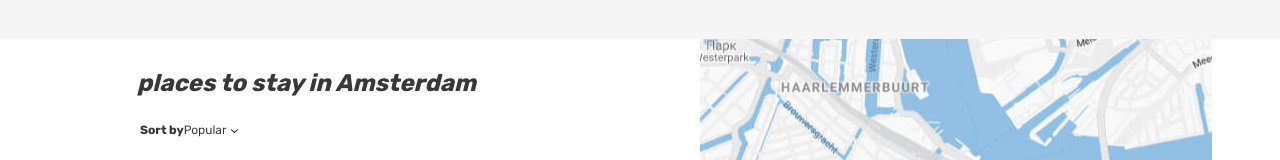
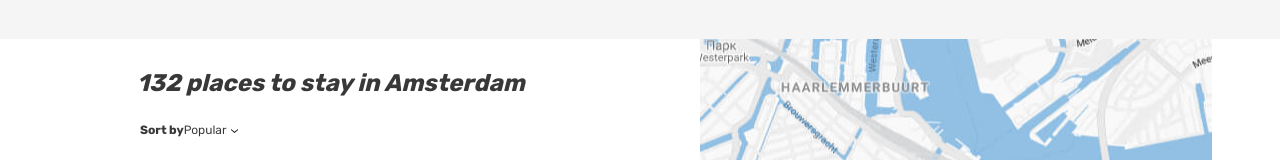
Before and after one commit to Koblizka/475753-six-cities-8, a React (Create React App) app in the folder project/: page / in a window 1280 px wide. Shown: the part 146-306 px from the top of the page. Built offline with nearby package versions, Linux system fonts and the light colour scheme.

Commit message:
потеря потерь

```diff
--- a/project/src/index.tsx
+++ b/project/src/index.tsx
@@ -6,7 +6,7 @@ import {Setting} from './common/const';
 ReactDOM.render(
   <React.StrictMode>
     <App
-      AmountPlacesToLive = {Setting.PlaceAmount}
+      amountPlacesToLive = {Setting.PlaceAmount}
     />
   </React.StrictMode>,
   document.getElementById('root'));
```
